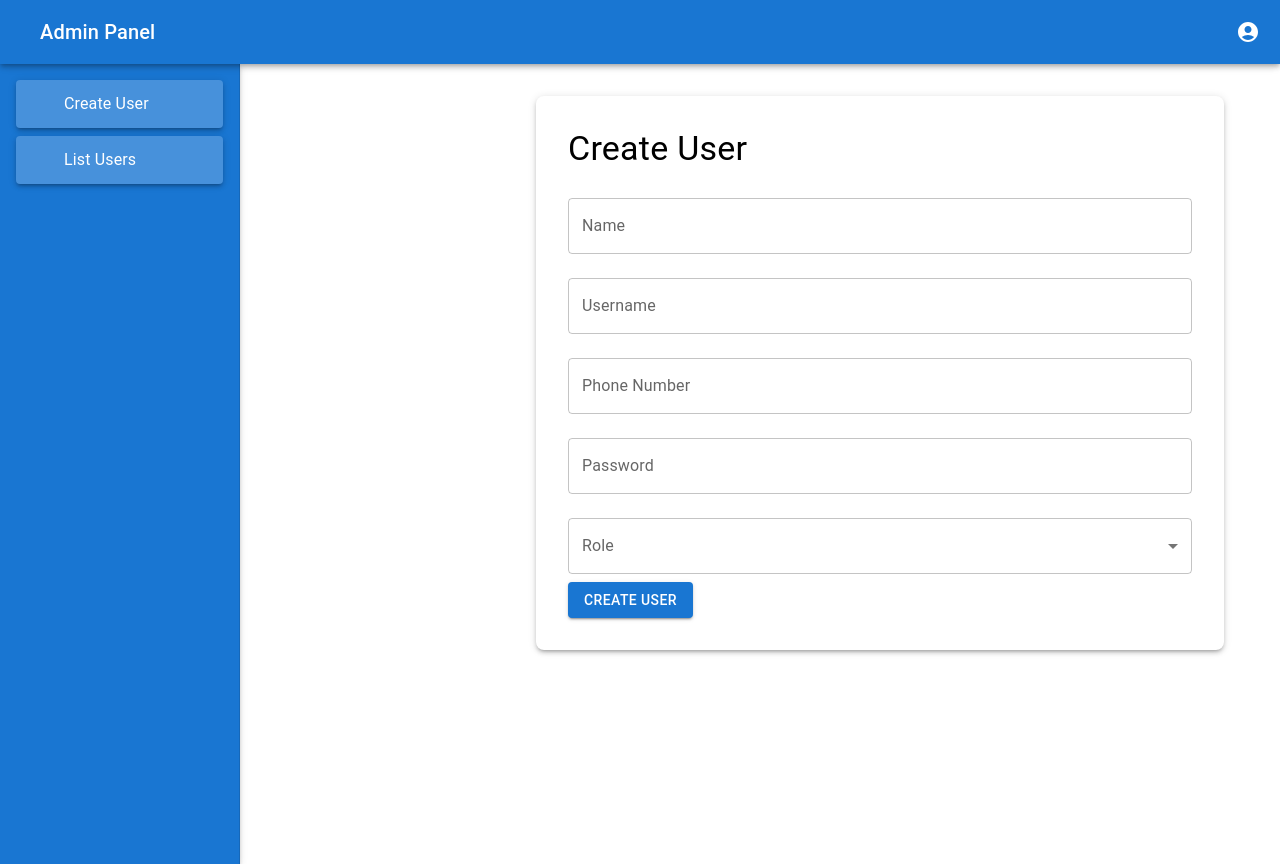
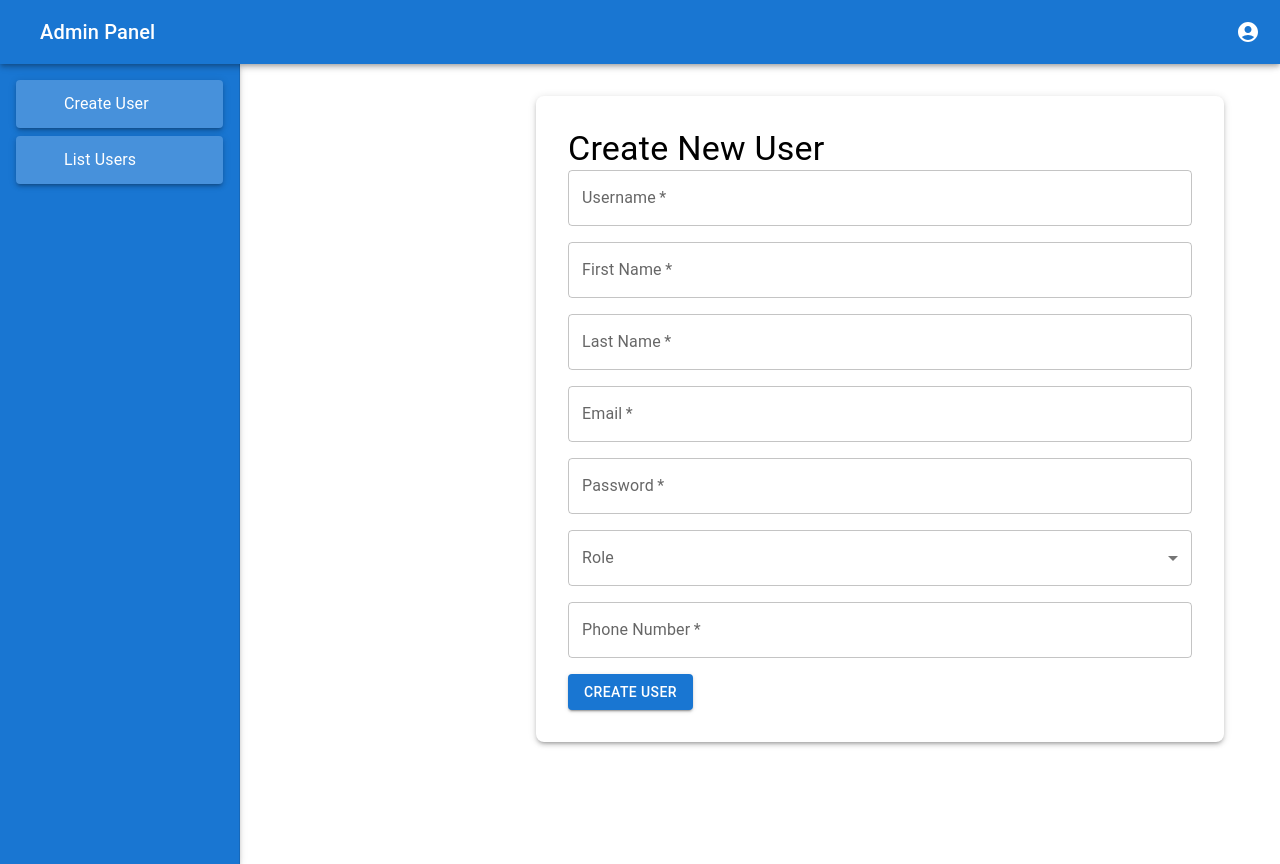
Before and after one commit to elezersolomon/VFMFI-bot-portal-front-end, a React (Create React App) app: page /admin/create-user in a window 1280 px wide. Built offline with nearby package versions, Linux system fonts and the light colour scheme.

Commit message:
finished create user feature and fixed login state management recurred issue

```diff
--- a/src/components/Layout.tsx
+++ b/src/components/Layout.tsx
@@ -17,7 +17,7 @@ import {
 } from "@mui/material";
 import { AccountCircle } from "@mui/icons-material";
 import { useSelector } from "react-redux";
-import { RootState } from "../store"; // Adjust the path as needed
+import { RootState } from "../redux"; // Adjust the path as needed
 
 interface LayoutProps {
   links: { to: string; text: string }[];
--- /dev/null
+++ b/src/components/NotificationModal.tsx
@@ -0,0 +1,63 @@
+import React from 'react';
+import { Modal, Box, Typography, Button } from '@mui/material';
+
+interface NotificationModalProps {
+  message: string;
+  messageType: "success" | "error" | "info";
+  onClose: () => void;
+  isOpen: boolean;
+}
+
+const NotificationModal: React.FC<NotificationModalProps> = ({ message, messageType, onClose, isOpen }) => {
+  // Determine text color based on message type
+  const getTextColor = () => {
+    switch (messageType) {
+      case "success":
+        return "green";
+      case "error":
+        return "red";
+      case "info":
+        return "black";
+      default:
+        return "black";
+    }
+  };
+
+  return (
+    <Modal
+      open={isOpen}
+      onClose={onClose}
+      aria-labelledby="modal-title"
+      aria-describedby="modal-description"
+    >
+      <Box
+        sx={{
+          position: 'absolute' as 'absolute',
+          top: '50%',
+          left: '50%',
+          transform: 'translate(-50%, -50%)',
+          width: 400,
+          bgcolor: 'background.paper',
+          border: '2px solid',
+          borderColor: 'text.primary',
+          borderRadius: 2,
+          boxShadow: 24,
+          p: 4,
+          display: 'flex',
+          flexDirection: 'column',
+          alignItems: 'center',
+          textAlign: 'center'
+        }}
+      >
+        <Typography id="modal-title" variant="h6" component="h2" sx={{ color: getTextColor(), mb: 2 }}>
+          {message}
+        </Typography>
+        <Button variant="contained" onClick={onClose} sx={{ mt: 2 }}>
+          OK
+        </Button>
+      </Box>
+    </Modal>
+  );
+};
+
+export default NotificationModal;
--- a/src/index.tsx
+++ b/src/index.tsx
@@ -4,7 +4,7 @@ import ReactDOM from "react-dom";
 import { Provider } from "react-redux";
 import { ThemeProvider } from "@mui/material/styles";
 import AppRoutes from "./routes";
-import store from "./store";
+import store from "./redux";
 import theme from "./theme";
 
 ReactDOM.render(
--- a/src/pages/CreateUserPage.tsx
+++ b/src/pages/CreateUserPage.tsx
@@ -1,69 +1,207 @@
-// src/pages/CreateUserPage.tsx
 import React, { useState } from "react";
-import { Box, Button, TextField, MenuItem, Typography } from "@mui/material";
+import { useNavigate } from "react-router-dom";
+import {
+  Button,
+  TextField,
+  Typography,
+  MenuItem,
+  Select,
+  InputLabel,
+  FormControl,
+  SelectChangeEvent,
+} from "@mui/material";
+import { createUser } from "../services/api";
+import { useSelector } from "react-redux";
+import { RootState } from "../redux";
+import NotificationModal from "../components/NotificationModal";
 
 const CreateUserPage: React.FC = () => {
-  const [name, setName] = useState("");
-  const [username, setUsername] = useState("");
-  const [phone, setPhone] = useState("");
-  const [password, setPassword] = useState("");
-  const [role, setRole] = useState("");
+  const [formData, setFormData] = useState({
+    username: "",
+    firstName: "",
+    lastName: "",
+    email: "",
+    password: "",
+    role: "",
+    phoneNumber: "",
+  });
 
-  const handleCreateUser = () => {
-    // Logic to create user
-    console.log({ name, username, phone, password, role });
+  const [message, setMessage] = useState<string | null>(null);
+  const [messageType, setMessageType] = useState<"success" | "error" | "info">(
+    "info"
+  );
+  const [isModalOpen, setModalOpen] = useState<boolean>(false);
+
+  const navigate = useNavigate();
+  const token = useSelector((state: RootState) => state.user.token);
+
+  const handleChange = (e: React.ChangeEvent<HTMLInputElement>) => {
+    const { name, value } = e.target;
+    setFormData({ ...formData, [name]: value });
+
+    // Clear message when inputs are edited
+    if (message) {
+      setMessage(null);
+      setMessageType("info");
+    }
+  };
+
+  const handleRoleChange = (e: SelectChangeEvent<string>) => {
+    setFormData({ ...formData, role: e.target.value });
+
+    // Clear message when inputs are edited
+    if (message) {
+      setMessage(null);
+      setMessageType("info");
+    }
+  };
+
+  const validateForm = () => {
+    // Validate name fields
+    const nameRegex = /^[a-zA-Z]{2,30}$/;
+    if (
+      !nameRegex.test(formData.firstName) ||
+      !nameRegex.test(formData.lastName)
+    ) {
+      return "First name and last name must only contain letters and be 2-30 characters long.";
+    }
+
+    // Validate phone number
+    const phoneNumber = formData.phoneNumber;
+    if (phoneNumber.length !== 10) {
+      return "Phone number must be exactly 10 digits long.";
+    }
+    const phoneRegex = /^[0-9]+$/;
+    if (!phoneRegex.test(phoneNumber)) {
+      return "Phone number must contain only digits.";
+    }
+
+    return null;
+  };
+
+  const handleSubmit = async (e: React.FormEvent) => {
+    e.preventDefault();
+    const validationError = validateForm();
+
+    if (validationError) {
+      setMessage(validationError);
+      setMessageType("error");
+      setModalOpen(true);
+      return;
+    }
+
+    try {
+      await createUser(formData, token);
+      setMessage("User created successfully!");
+      setMessageType("success");
+      setModalOpen(true);
+      // Clear form fields
+      setFormData({
+        username: "",
+        firstName: "",
+        lastName: "",
+        email: "",
+        password: "",
+        role: "",
+        phoneNumber: "",
+      });
+    } catch (error: any) {
+      // Handle error response
+      const errorMessage =
+        error.response?.data?.message ||
+        "Error creating user. Please try again.";
+      setMessage(errorMessage);
+      setMessageType("error");
+      setModalOpen(true);
+    }
   };
 
   return (
-    <Box>
-      <Typography variant="h4" gutterBottom>
-        Create User
-      </Typography>
+    <div>
+      <form onSubmit={handleSubmit}>
+        <Typography variant="h4">Create New User</Typography>
         <TextField
-        label="Name"
-        value={name}
-        onChange={(e) => setName(e.target.value)}
+          label="Username"
+          name="username"
+          value={formData.username}
+          onChange={handleChange}
           fullWidth
-        margin="normal"
+          required
+          style={{ marginBottom: "16px" }} // Add space between inputs
         />
         <TextField
-        label="Username"
-        value={username}
-        onChange={(e) => setUsername(e.target.value)}
+          label="First Name"
+          name="firstName"
+          value={formData.firstName}
+          onChange={handleChange}
           fullWidth
-        margin="normal"
+          required
+          style={{ marginBottom: "16px" }} // Add space between inputs
         />
         <TextField
-        label="Phone Number"
-        type="number"
-        value={phone}
-        onChange={(e) => setPhone(e.target.value)}
+          label="Last Name"
+          name="lastName"
+          value={formData.lastName}
+          onChange={handleChange}
           fullWidth
-        margin="normal"
+          required
+          style={{ marginBottom: "16px" }} // Add space between inputs
+        />
+        <TextField
+          label="Email"
+          name="email"
+          value={formData.email}
+          onChange={handleChange}
+          fullWidth
+          required
+          style={{ marginBottom: "16px" }} // Add space between inputs
         />
         <TextField
           label="Password"
+          name="password"
           type="password"
-        value={password}
-        onChange={(e) => setPassword(e.target.value)}
+          value={formData.password}
+          onChange={handleChange}
           fullWidth
-        margin="normal"
+          required
+          style={{ marginBottom: "16px" }} // Add space between inputs
         />
-      <TextField
-        select
-        label="Role"
-        value={role}
-        onChange={(e) => setRole(e.target.value)}
-        fullWidth
-        margin="normal"
+        <FormControl fullWidth style={{ marginBottom: "16px" }}>
+          <InputLabel>Role</InputLabel>
+          <Select
+            name="role"
+            value={formData.role}
+            onChange={handleRoleChange}
+            required
           >
             <MenuItem value="admin">Admin</MenuItem>
             <MenuItem value="user">User</MenuItem>
-      </TextField>
-      <Button variant="contained" color="primary" onClick={handleCreateUser}>
+          </Select>
+        </FormControl>
+        <TextField
+          label="Phone Number"
+          name="phoneNumber"
+          value={formData.phoneNumber}
+          onChange={handleChange}
+          fullWidth
+          required
+          style={{ marginBottom: "16px" }} // Add space between inputs
+        />
+        <Button type="submit" variant="contained" color="primary">
           Create User
         </Button>
-    </Box>
+      </form>
+      <NotificationModal
+        message={message || ""}
+        messageType={messageType}
+        onClose={() => {
+          setMessage(null);
+          setMessageType("info");
+          setModalOpen(false);
+        }}
+        isOpen={isModalOpen}
+      />
+    </div>
   );
 };
 
--- a/src/pages/LoginPage.tsx
+++ b/src/pages/LoginPage.tsx
@@ -4,7 +4,7 @@ import { useDispatch } from "react-redux";
 import { useNavigate } from "react-router-dom";
 import { TextField, Button, Container, Typography } from "@mui/material";
 import { loginUser } from "../services/api";
-import { setUser } from "../store/userSlice";
+import { setUser } from "../redux/userSlice";
 
 const LoginPage: React.FC = () => {
   const [username, setUsername] = useState("");
@@ -16,10 +16,10 @@ const LoginPage: React.FC = () => {
   const handleSubmit = async (e: React.FormEvent) => {
     e.preventDefault();
     try {
-      const response = await loginUser(username, password);
-      dispatch(setUser(response.user));
+      const response = await loginUser(dispatch, username, password);
+      // dispatch(setUser(response.user));
 
-      if (response.user.role === "admin") {
+      if (response === "admin") {
         navigate("/admin");
       } else {
         navigate("/user");
--- a/src/pages/SettingsPage.tsx
+++ b/src/pages/SettingsPage.tsx
@@ -1,7 +1,6 @@
 // src/pages/SettingsPage.tsx
 import React, { useState } from "react";
 import { TextField, Button, Box, Typography } from "@mui/material";
-import { hashPassword } from "../utils/hashPassword";
 
 const SettingsPage: React.FC = () => {
   const [currentPassword, setCurrentPassword] = useState("");
@@ -22,10 +21,6 @@ const SettingsPage: React.FC = () => {
       alert("Current password is incorrect");
       return;
     }
-
-    const hashedPassword = await hashPassword(newPassword);
-    console.log("consoleData_ hashed password", hashedPassword);
-    console.log("Hashed Password:", hashedPassword);
 
     // Here you would typically send the hashed password to your server to update the user's password
     alert("Password updated successfully");
--- a/src/store/userSlice.ts
+++ b/src/redux/userSlice.ts
@@ -1,4 +1,4 @@
-// src/store/userSlice.ts
+// src/redux/slices/userSlice.ts
 import { createSlice, PayloadAction } from "@reduxjs/toolkit";
 
 interface UserState {
@@ -9,6 +9,7 @@ interface UserState {
   role: string;
   email: string;
   phoneNumber: string;
+  token: string; // Add the token here
 }
 
 const initialState: UserState = {
@@ -19,6 +20,7 @@ const initialState: UserState = {
   role: "",
   email: "",
   phoneNumber: "",
+  token: "", // Initialize the token as an empty string
 };
 
 const userSlice = createSlice({
--- a/src/services/api.ts
+++ b/src/services/api.ts
@@ -1,15 +1,65 @@
 import axios from "axios";
+import { setUser } from "../redux/userSlice";
+import { AppDispatch } from "../redux";
 
-export const loginUser = async (username: string, password: string) => {
+export const loginUser = async (
+  dispatch: AppDispatch,
+  username: string,
+  password: string
+) => {
   const response = await axios.post("http://localhost:5000/api/auth/login", {
     username,
     password,
   });
-  console.log("response", response);
-  return response.data;
+  const { id, firstName, lastName, role, email, phoneNumber } =
+    response.data.user;
+  const token = response.data.token;
+
+  dispatch(
+    setUser({
+      userID: id,
+      username,
+      firstName,
+      lastName,
+      role,
+      email,
+      phoneNumber,
+      token,
+    })
+  );
+
+  return role;
 };
 
 export const fetchUsers = async () => {
   const response = await axios.get("/api/users");
   return response.data;
 };
+// src/services/api.ts
+
+// src/services/api.ts
+
+export const createUser = async (
+  userData: {
+    username: string;
+    firstName: string;
+    lastName: string;
+    email: string;
+    password: string;
+    role: string;
+    phoneNumber: string;
+  },
+  token: string
+) => {
+  const response = await axios.post(
+    "http://localhost:5000/api/users/",
+    userData,
+    {
+      headers: {
+        Authorization: `Bearer ${token}`,
+      },
+    }
+  );
+
+  return response.data;
+};
```
Also changed, not shown: src/redux/index.ts (renamed from src/store/index.ts). Lines whose indentation alone changed are shown as unchanged.
